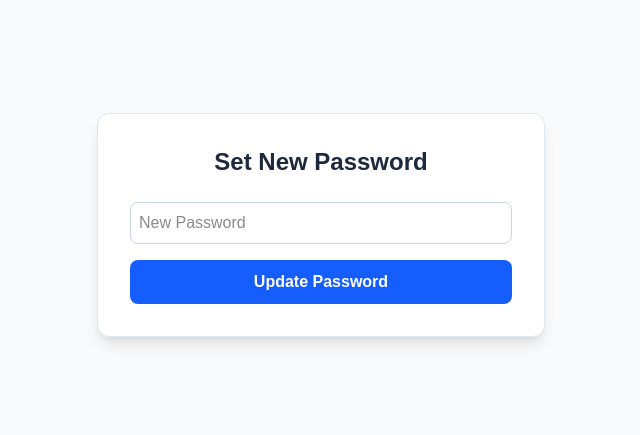
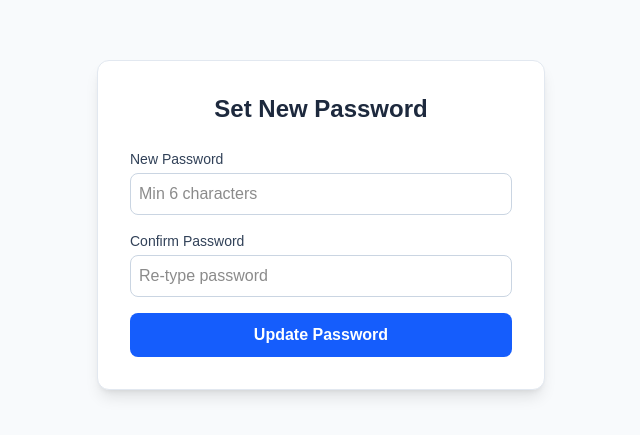
Before and after one commit to paulpriddy05-dot/visible-app, a Next.js app: page /auth/update-password in a window 1280 px wide. Shown: the part 175-610 px from the top of the page, without its empty margins (319-959 px from the left). Built offline with nearby package versions, Linux system fonts and the light colour scheme; no server answers.

Commit message:
add confirm password field

```diff
--- a/app/auth/update-password/page.tsx
+++ b/app/auth/update-password/page.tsx
@@ -6,6 +6,7 @@ import { useRouter } from 'next/navigation';
 
 export default function UpdatePasswordPage() {
   const [password, setPassword] = useState('');
+  const [confirmPassword, setConfirmPassword] = useState('');
   const [loading, setLoading] = useState(false);
   const [message, setMessage] = useState('');
   const router = useRouter();
@@ -20,13 +21,21 @@ export default function UpdatePasswordPage() {
     setLoading(true);
     setMessage('');
 
+    // 1. Check if passwords match
+    if (password !== confirmPassword) {
+      setMessage('Error: Passwords do not match');
+      setLoading(false);
+      return;
+    }
+
+    // 2. Update password
     const { error } = await supabase.auth.updateUser({ password });
 
     if (error) {
       setMessage('Error: ' + error.message);
       setLoading(false);
     } else {
-      await supabase.auth.refreshSession(); // Critical for cookies
+      await supabase.auth.refreshSession();
       setMessage('Success! Redirecting...');
       setTimeout(() => {
         router.push('/dashboard');
@@ -39,17 +48,36 @@ export default function UpdatePasswordPage() {
     <div className="flex flex-col items-center justify-center min-h-screen bg-slate-50 p-4">
       <div className="w-full max-w-md bg-white rounded-xl shadow-lg border border-slate-200 p-8">
         <h1 className="text-2xl font-bold text-center mb-6 text-slate-800">Set New Password</h1>
+
         <form onSubmit={handleUpdate} className="space-y-4">
-          <input
-            type="password" placeholder="New Password" required minLength={6}
-            className="w-full p-2 border border-slate-300 rounded-lg"
-            value={password} onChange={(e) => setPassword(e.target.value)}
-          />
-          <button disabled={loading} className="w-full bg-blue-600 text-white font-bold py-2.5 rounded-lg">
+          <div>
+            <label className="block text-sm font-medium text-slate-700 mb-1">New Password</label>
+            <input
+              type="password" placeholder="Min 6 characters" required minLength={6}
+              className="w-full p-2 border border-slate-300 rounded-lg focus:ring-2 focus:ring-blue-500 outline-none"
+              value={password} onChange={(e) => setPassword(e.target.value)}
+            />
+          </div>
+
+          <div>
+            <label className="block text-sm font-medium text-slate-700 mb-1">Confirm Password</label>
+            <input
+              type="password" placeholder="Re-type password" required minLength={6}
+              className="w-full p-2 border border-slate-300 rounded-lg focus:ring-2 focus:ring-blue-500 outline-none"
+              value={confirmPassword} onChange={(e) => setConfirmPassword(e.target.value)}
+            />
+          </div>
+
+          <button disabled={loading} className="w-full bg-blue-600 hover:bg-blue-700 text-white font-bold py-2.5 rounded-lg transition-all disabled:opacity-50">
             {loading ? 'Updating...' : 'Update Password'}
           </button>
         </form>
-        {message && <p className="mt-4 text-center text-sm">{message}</p>}
+
+        {message && (
+          <div className={`mt-4 p-3 text-sm rounded-lg text-center ${message.includes('Error') ? 'bg-red-50 text-red-600' : 'bg-green-50 text-green-700'}`}>
+            {message}
+          </div>
+        )}
       </div>
     </div>
   );
```
